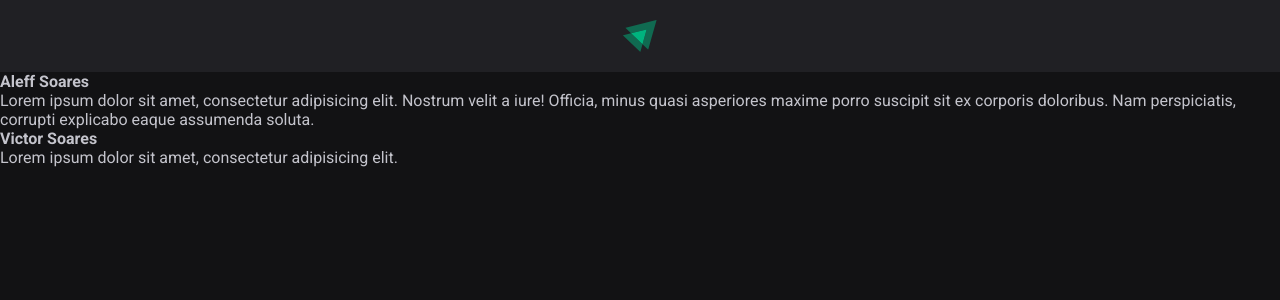
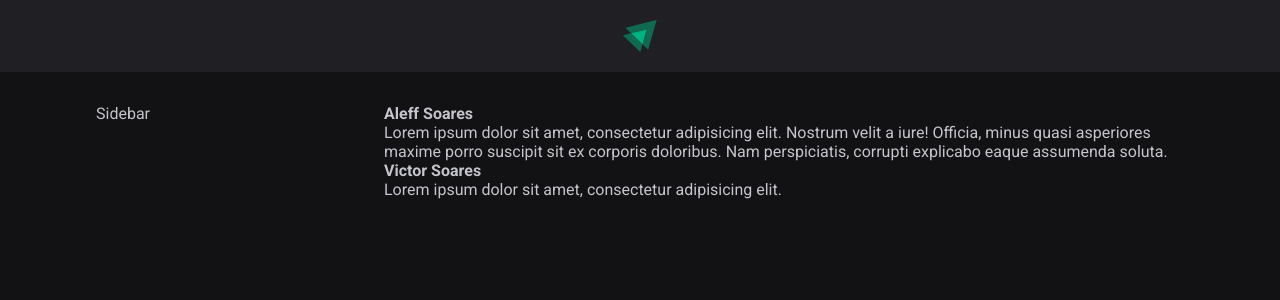
Before and after one commit to AleffSoares/Feed-ignite, a React (Vite) app: page / in a window 1280 px wide. Shown: the top 300 px of the page. Built offline with nearby package versions, Linux system fonts and the light colour scheme.

Commit message:
Criação do SideBar e Post

```diff
--- a/src/App.jsx
+++ b/src/App.jsx
@@ -1,13 +1,21 @@
 import { Post } from './Post';
 import { Header } from './components/Header';
 
+import styles from './App.module.css';
+import './global.css';
 
-import './global.css';
 export function App() {
 
   return (
     <div>
       <Header />
+
+      <div className={styles.wrapper}>
+        <aside>
+          Sidebar
+        </aside>
+
+        <main>
           <Post
            author="Aleff Soares"
             content="Lorem ipsum dolor sit amet, consectetur adipisicing elit. Nostrum velit a iure! Officia, minus quasi asperiores maxime porro suscipit sit ex corporis doloribus. Nam perspiciatis, corrupti explicabo eaque assumenda soluta."
@@ -16,6 +24,8 @@ export function App() {
             author="Victor Soares"
             content="Lorem ipsum dolor sit amet, consectetur adipisicing elit."
           />
+        </main>
+      </div>
     </div>
   );
 }
--- /dev/null
+++ b/src/App.module.css
@@ -0,0 +1,10 @@
+.wrapper {
+  max-width: 70rem;
+  margin: 2rem auto;
+  padding: 0 1rem;
+
+  display: grid;
+  grid-template-columns:  256px 1fr;
+  gap: 2rem;
+  align-items: flex-start;
+}
```
Lines whose indentation alone changed are shown as unchanged.
